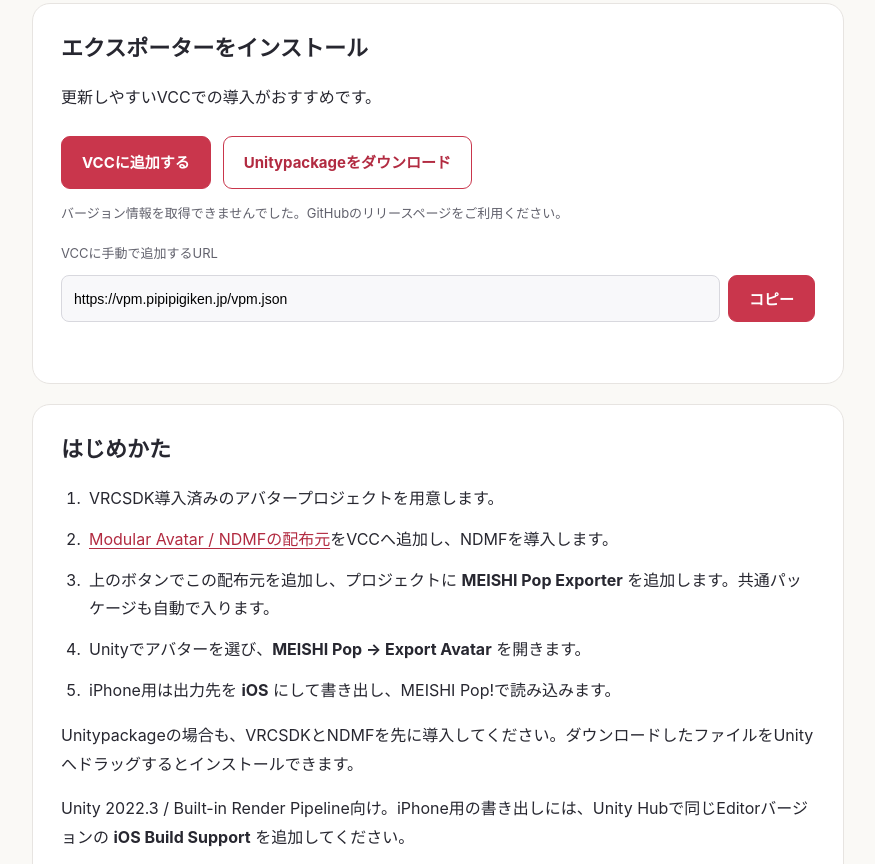
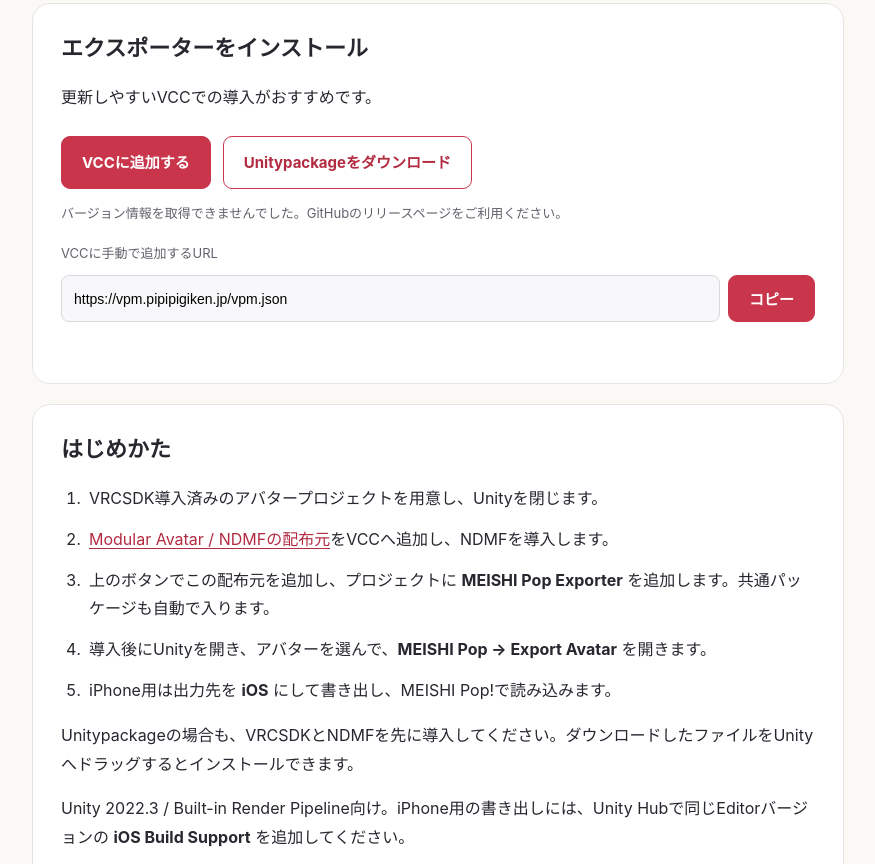
Before and after one commit to orange3134/vpm, a plain HTML site: page Website/index.html in a window 1280 px wide. Shown: the part 393-1257 px from the top of the page, without its empty margins (202-1077 px from the left). Drawn offline with Linux system fonts and the light colour scheme; no server answers.

Commit message:
Clarify closing Unity during VPM installation

```diff
--- a/Website/index.html
+++ b/Website/index.html
@@ -28,10 +28,10 @@
     <section>
       <h2>はじめかた</h2>
       <ol>
-        <li>VRCSDK導入済みのアバタープロジェクトを用意します。</li>
+        <li>VRCSDK導入済みのアバタープロジェクトを用意し、Unityを閉じます。</li>
         <li><a href="https://modular-avatar.nadena.dev/ja/docs/intro">Modular Avatar / NDMFの配布元</a>をVCCへ追加し、NDMFを導入します。</li>
         <li>上のボタンでこの配布元を追加し、プロジェクトに <strong>MEISHI Pop Exporter</strong> を追加します。共通パッケージも自動で入ります。</li>
-        <li>Unityでアバターを選び、<strong>MEISHI Pop → Export Avatar</strong> を開きます。</li>
+        <li>導入後にUnityを開き、アバターを選んで、<strong>MEISHI Pop → Export Avatar</strong> を開きます。</li>
         <li>iPhone用は出力先を <strong>iOS</strong> にして書き出し、MEISHI Pop!で読み込みます。</li>
       </ol>
       <p>Unitypackageの場合も、VRCSDKとNDMFを先に導入してください。ダウンロードしたファイルをUnityへドラッグするとインストールできます。</p>
```
Also changed, not shown: README.md.
